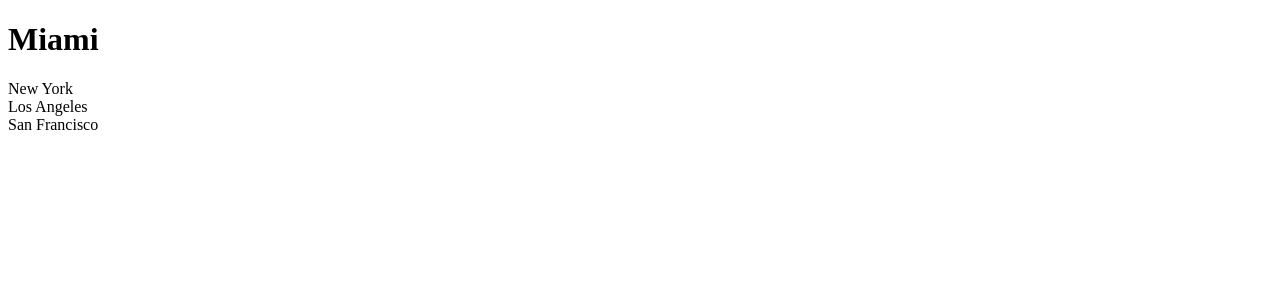
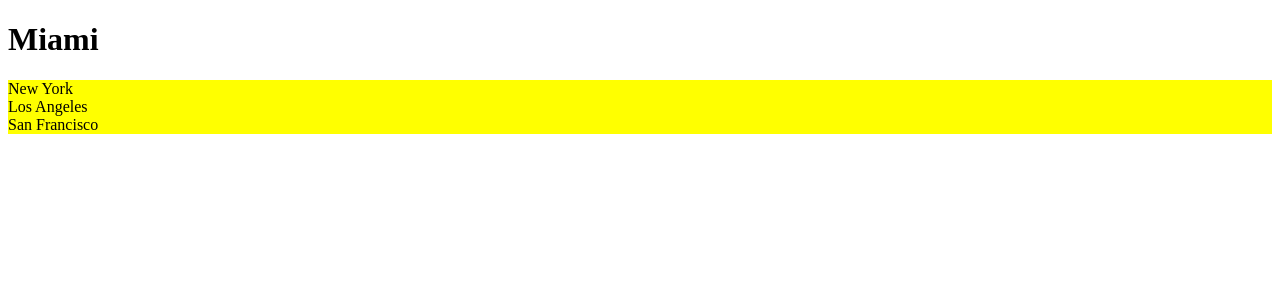
Before and after one commit to yogeshbpatil/react-app, a React (Vite) app: page / in a window 1280 px wide. Shown: the top 300 px of the page. Built offline with nearby package versions, Linux system fonts and the light colour scheme.

Commit message:
Module.CSS 4.3

```diff
--- a/src/App.css
+++ b/src/App.css
@@ -0,0 +1,3 @@
+.list-group{
+    background: red;
+}
--- a/src/App.tsx
+++ b/src/App.tsx
@@ -1,4 +1,5 @@
 import ListGroup from "./components/ListGroup";
+import "./App.css";
 function App() {
   let items = ["New York", "Los Angeles", "San Francisco"];
   const handleSelectItem = (item: string) => {
--- a/src/components/ListGroup/ListGroup.css
+++ /dev/null
@@ -1,4 +0,0 @@
-.list-group{
-    list-style: none;
-    padding: 0;
-}
--- /dev/null
+++ b/src/components/ListGroup/ListGroup.module.css
@@ -0,0 +1,8 @@
+.listGroup{
+    list-style: none;
+    padding: 0;
+}
+
+.container{
+    background: yellow;
+}
--- a/src/components/ListGroup/ListGroup.tsx
+++ b/src/components/ListGroup/ListGroup.tsx
@@ -1,5 +1,5 @@
 import { useState } from "react";
-import "./ListGroup.css";
+import styles from "./ListGroup.module.css";
 interface Props {
   items: string[];
   heading: string;
@@ -11,7 +11,7 @@
     <>
       <h1>{heading}</h1>
       {items.length === 0 && <p>No Item Found</p>}
-      <ul className="list-group">
+      <ul className={[styles.listGroup, styles.container].join(" ")}>
         {items.map((item, index) => (
           <li
             className={
```
